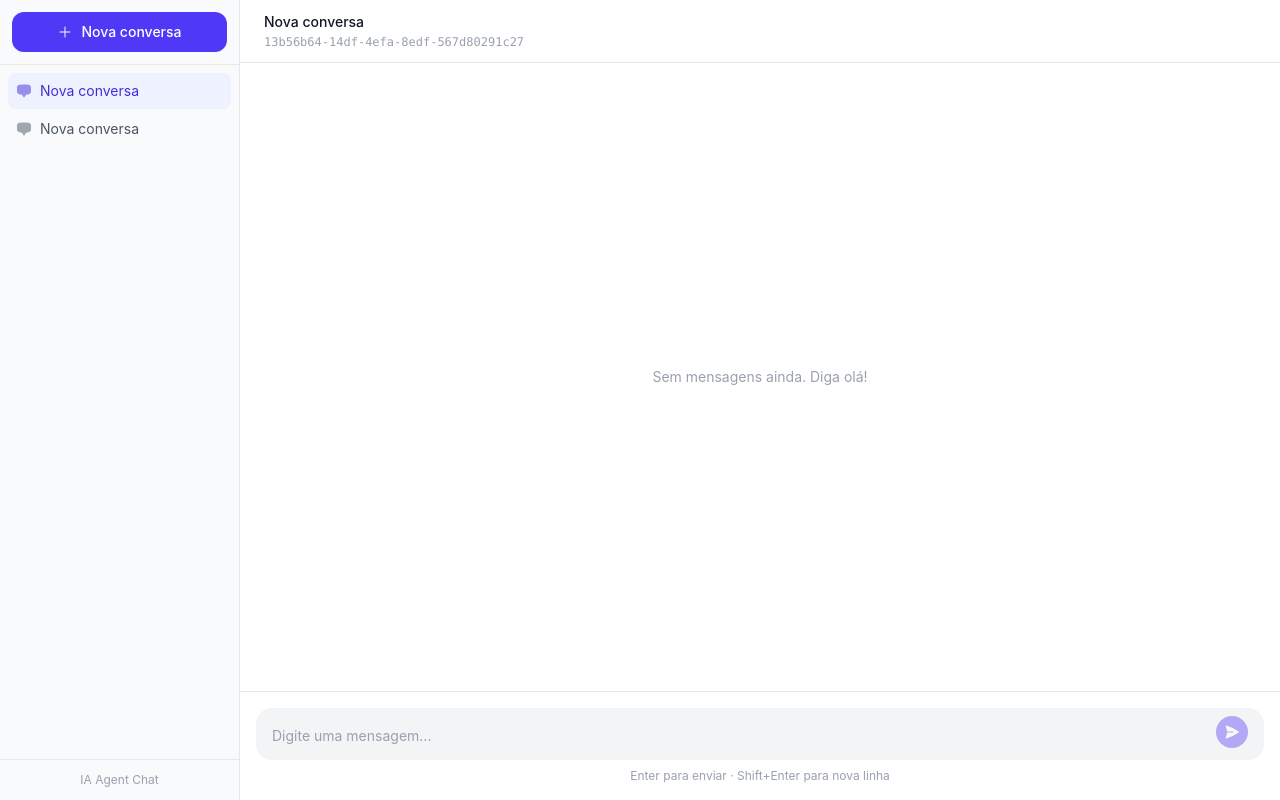
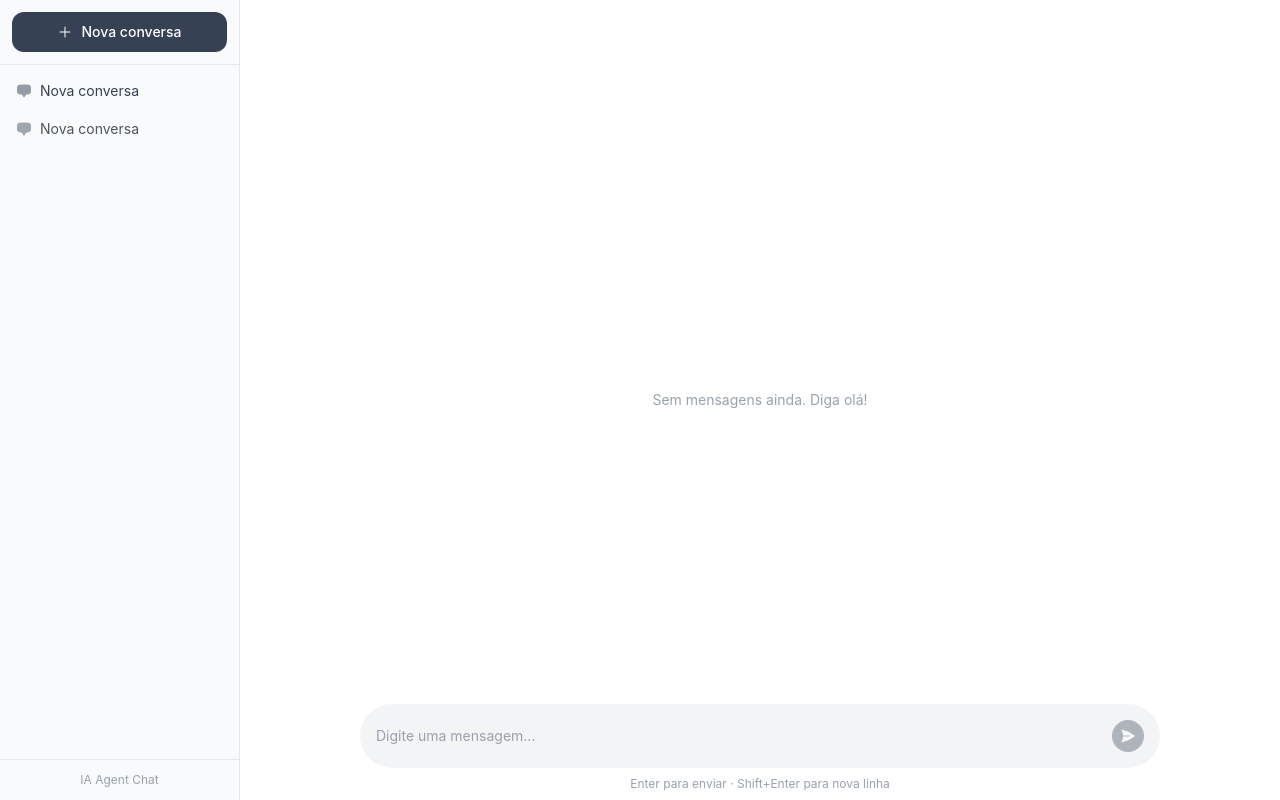
Before and after one commit to cristianoaguiarofc/ai_agent_frontend_poc, a React (Vite) app: page / in a window 1280 px wide. Both pictures are taken after a click on the button "Nova conversa". Built offline with nearby package versions, Linux system fonts and the light colour scheme.

Commit message:
Melhorando interface

```diff
--- a/src/components/ChatInput.tsx
+++ b/src/components/ChatInput.tsx
@@ -34,8 +34,11 @@ export function ChatInput({ onSend, disabled }: Props) {
   }
 
   return (
-    <div className="border-t border-gray-200 bg-white p-4">
-      <div className="flex items-end gap-2 bg-gray-100 rounded-2xl px-4 py-2">
+    <div className='flex flex-col w-full max-w-200'>
+
+      <div className="relative w-full max-w-200">
+        <div className="absolute inset-x-0 bottom-0 h-1/2 bg-white -z-10" />
+        <div className="flex items-end gap-2 bg-gray-100 rounded-4xl px-4 py-4">
           <textarea
             ref={textareaRef}
             rows={1}
@@ -51,7 +54,7 @@ export function ChatInput({ onSend, disabled }: Props) {
             type="button"
             onClick={handleSend}
             disabled={disabled || !value.trim()}
-          className="mb-1 w-8 h-8 rounded-full bg-indigo-600 flex items-center justify-center shrink-0 transition-opacity disabled:opacity-40 disabled:cursor-not-allowed hover:bg-indigo-700"
+            className="w-8 h-8 rounded-full bg-gray-600 flex items-center justify-center shrink-0 transition-opacity disabled:opacity-40 disabled:cursor-not-allowed hover:bg-gray-800 hover:cursor-pointer"
             aria-label="Enviar mensagem"
           >
             <svg
@@ -64,7 +67,9 @@ export function ChatInput({ onSend, disabled }: Props) {
             </svg>
           </button>
         </div>
-      <p className="text-center text-xs text-gray-400 mt-2">
+      </div>
+
+      <p className="text-center text-xs text-gray-400 py-2 bg-white">
         Enter para enviar · Shift+Enter para nova linha
       </p>
     </div>
--- a/src/components/LoadingIndicator.tsx
+++ b/src/components/LoadingIndicator.tsx
@@ -21,8 +21,8 @@ export function LoadingIndicator() {
   }, []);
 
   return (
-    <div className="flex items-start gap-3 px-4 py-3">
-        <span className="ml-12 shimmer-text text-gray-300 text-sm font-medium transition-all duration-500">
+    <div className="flex items-start gap-3">
+        <span className="shimmer-text text-gray-300 text-sm font-medium transition-all duration-500">
           {currentPhrase}
         </span>
     </div>
--- a/src/components/Sidebar.tsx
+++ b/src/components/Sidebar.tsx
@@ -29,7 +29,7 @@ export function Sidebar({ conversations, activeId, onNew, onDelete }: Props) {
         <button
           type="button"
           onClick={onNew}
-          className="w-full flex items-center gap-2 justify-center bg-indigo-600 hover:bg-indigo-700 transition-colors text-white rounded-xl py-2.5 px-4 text-sm font-medium"
+          className="w-full flex items-center gap-2 justify-center bg-gray-700 hover:bg-gray-800 hover:cursor-pointer transition-colors text-white rounded-xl py-2.5 px-4 text-sm font-medium"
         >
           <svg xmlns="http://www.w3.org/2000/svg" viewBox="0 0 24 24" fill="currentColor" className="w-4 h-4 shrink-0">
             <path fillRule="evenodd" d="M12 3.75a.75.75 0 01.75.75v6.75h6.75a.75.75 0 010 1.5h-6.75v6.75a.75.75 0 01-1.5 0v-6.75H4.5a.75.75 0 010-1.5h6.75V4.5a.75.75 0 01.75-.75z" clipRule="evenodd" />
@@ -53,7 +53,7 @@ export function Sidebar({ conversations, activeId, onNew, onDelete }: Props) {
               onClick={() => handleSelect(conv.id)}
               className={`w-full text-left group flex items-center gap-2 px-2 py-2 rounded-lg transition-colors text-sm mb-0.5 ${
                 isActive
-                  ? 'bg-indigo-50 text-indigo-700'
+                  ? 'bg-gray-50 text-gray-700'
                   : 'text-gray-600 hover:bg-gray-100 hover:text-gray-900'
               }`}
             >
@@ -64,7 +64,7 @@ export function Sidebar({ conversations, activeId, onNew, onDelete }: Props) {
               <button
                 type="button"
                 onClick={(e) => handleDelete(e, conv.id)}
-                className="opacity-0 group-hover:opacity-100 transition-opacity p-0.5 rounded hover:text-red-500 shrink-0"
+                className="opacity-0 group-hover:opacity-100 transition-opacity p-0.5 rounded hover:text-red-500 hover:cursor-pointer shrink-0"
                 aria-label="Deletar conversa"
               >
                 <svg xmlns="http://www.w3.org/2000/svg" viewBox="0 0 24 24" fill="currentColor" className="w-3.5 h-3.5">
--- a/src/pages/ChatPage.tsx
+++ b/src/pages/ChatPage.tsx
@@ -1,36 +1,50 @@
 import { useEffect, useRef } from 'react'
-import { useSearchParams, useNavigate } from 'react-router-dom'
+import { useNavigate, useSearchParams } from 'react-router-dom'
+
+import { ChatInput } from '../components/ChatInput'
+import { ChatMessage } from '../components/ChatMessage'
 import { Sidebar } from '../components/Sidebar'
-import { ChatMessage } from '../components/ChatMessage'
-import { ChatInput } from '../components/ChatInput'
-import { LoadingIndicator } from '../components/LoadingIndicator'
+import { useChat } from '../hooks/useChat'
 import { useConversations } from '../hooks/useConversations'
-import { useChat } from '../hooks/useChat'
 
 export function ChatPage() {
   const [searchParams] = useSearchParams()
   const navigate = useNavigate()
+
   const sessionId = searchParams.get('session') ?? ''
 
-  const { conversations, refresh, newConversation, removeConversation } = useConversations()
-  const { conversation, streamStatus, sendMessage } = useChat(sessionId, refresh)
+  const {
+    conversations,
+    refresh,
+    newConversation,
+    removeConversation,
+  } = useConversations()
+
+  const {
+    conversation,
+    streamStatus,
+    sendMessage,
+  } = useChat(sessionId, refresh)
 
   const messagesEndRef = useRef<HTMLDivElement>(null)
 
+  const isStreaming = streamStatus !== 'idle'
+  const messages = conversation?.messages ?? []
+
   useEffect(() => {
-    messagesEndRef.current?.scrollIntoView({ behavior: 'smooth' })
-  }, [conversation?.messages.length, streamStatus])
+    messagesEndRef.current?.scrollIntoView({
+      behavior: 'smooth',
+      block: 'end',
+    })
+  }, [messages.length, streamStatus])
 
   function handleNew() {
     const id = newConversation()
     navigate(`/?session=${id}`)
   }
 
-  const isStreaming = streamStatus !== 'idle'
-  const messages = conversation?.messages ?? []
-
   return (
-    <div className="flex h-screen bg-white overflow-hidden">
+    <div className="flex h-screen overflow-hidden bg-white">
       <Sidebar
         conversations={conversations}
         activeId={sessionId || undefined}
@@ -38,63 +52,77 @@ export function ChatPage() {
         onDelete={removeConversation}
       />
 
-      <main className="flex-1 flex flex-col min-w-0">
       {!sessionId ? (
-          <div className="flex-1 flex flex-col items-center justify-center gap-4 text-center px-8">
-            <div className="w-16 h-16 rounded-2xl bg-indigo-600 flex items-center justify-center">
-              <svg xmlns="http://www.w3.org/2000/svg" viewBox="0 0 24 24" fill="currentColor" className="w-8 h-8 text-white">
-                <path fillRule="evenodd" d="M4.848 2.771A49.144 49.144 0 0112 2.25c2.43 0 4.817.178 7.152.52 1.978.292 3.348 2.024 3.348 3.97v6.02c0 1.946-1.37 3.678-3.348 3.97a48.901 48.901 0 01-3.476.383.39.39 0 00-.297.17l-2.755 4.133a.75.75 0 01-1.248 0l-2.755-4.133a.39.39 0 00-.297-.17 48.9 48.9 0 01-3.476-.384c-1.978-.29-3.348-2.024-3.348-3.97V6.741c0-1.946 1.37-3.68 3.348-3.97z" clipRule="evenodd" />
+        <main className="flex flex-1 flex-col items-center justify-center text-center">
+          <div className="flex h-16 w-16 items-center justify-center rounded-2xl bg-indigo-600">
+            <svg
+              xmlns="http://www.w3.org/2000/svg"
+              viewBox="0 0 24 24"
+              fill="currentColor"
+              className="h-8 w-8 text-white"
+            >
+              <path
+                fillRule="evenodd"
+                clipRule="evenodd"
+                d="M4.848 2.771A49.144 49.144 0 0112 2.25c2.43 0 4.817.178 7.152.52 1.978.292 3.348 2.024 3.348 3.97v6.02c0 1.946-1.37 3.678-3.348 3.97a48.901 48.901 0 01-3.476.383.39.39 0 00-.297.17l-2.755 4.133a.75.75 0 01-1.248 0l-2.755-4.133a.39.39 0 00-.297-.17 48.9 48.9 0 01-3.476-.384c-1.978-.29-3.348-2.024-3.348-3.97V6.741c0-1.946 1.37-3.68 3.348-3.97z"
+              />
             </svg>
           </div>
-            <div>
-              <h1 className="text-2xl font-semibold text-gray-900 mb-2">
+
+          <h1 className="mt-6 text-2xl font-semibold text-gray-900">
             IA Agent Chat
           </h1>
-              <p className="text-gray-400 text-sm">
+
+          <p className="mt-2 text-sm text-gray-400">
             Selecione uma conversa ou inicie uma nova.
           </p>
-            </div>
+
           <button
             type="button"
             onClick={handleNew}
-              className="mt-2 bg-indigo-600 hover:bg-indigo-700 text-white rounded-xl py-2.5 px-6 text-sm font-medium transition-colors"
+            className="mt-6 rounded-xl bg-indigo-600 px-6 py-2.5 text-sm font-medium text-white transition-colors hover:bg-indigo-700"
           >
             Iniciar conversa
           </button>
-          </div>
+        </main>
       ) : (
-          <>
-            <header className="border-b border-gray-200 px-6 py-3 bg-white">
-              <h2 className="text-sm font-medium text-gray-900 truncate">
-                {conversation?.title ?? 'Nova conversa'}
-              </h2>
-              <p className="text-xs text-gray-400 font-mono truncate mt-0.5">
-                {sessionId}
-              </p>
-            </header>
-
-            <div className="flex-1 overflow-y-auto py-4 space-y-1 bg-white">
-              {messages.length === 0 && !isStreaming && (
-                <div className="flex flex-col items-center justify-center h-full gap-2 text-center px-8">
-                  <p className="text-gray-400 text-sm">
+        <main className="relative flex-1 min-w-0 overflow-y-auto bg-white">
+          {messages.length === 0 && !isStreaming ? (
+            <div className="flex min-h-full items-center justify-center">
+              <p className="text-sm text-gray-400">
                 Sem mensagens ainda. Diga olá!
               </p>
             </div>
-              )}
-
-              {messages.map((msg) => (
-                <ChatMessage key={msg.id} message={msg} />
+          ) : (
+            <div className="mx-auto max-w-200 py-2">
+              {messages.map((message) => (
+                <ChatMessage
+                  key={message.id}
+                  message={message}
+                />
               ))}
-
-              {streamStatus === 'waiting' && <LoadingIndicator />}
 
               <div ref={messagesEndRef} />
             </div>
+          )}
 
-            <ChatInput onSend={sendMessage} disabled={isStreaming} />
-          </>
+          {/* Área fixa inferior */}
+          <div className="sticky bottom-0 z-10">
+            {/* Gradiente igual ChatGPT */}
+            <div className="pointer-events-none" />
+
+            {/* Input */}
+            <div className="px-4">
+              <div className="mx-auto max-w-200">
+                <ChatInput
+                  onSend={sendMessage}
+                  disabled={isStreaming}
+                />
+              </div>
+            </div>
+          </div>
+        </main>
       )}
-      </main>
     </div>
   )
 }
--- a/src/services/chatService.ts
+++ b/src/services/chatService.ts
@@ -1,4 +1,4 @@
-const AI_BASE_URL = 'http://localhost:8080/chat'
+const AI_BASE_URL = 'http://localhost:8080/api/chat'
 
 export interface StreamCallbacks {
   onToken: (token: string) => void
```
Also changed, not shown: src/components/ChatMessage.tsx (+10 -10 lines). Lines whose indentation alone changed are shown as unchanged.
